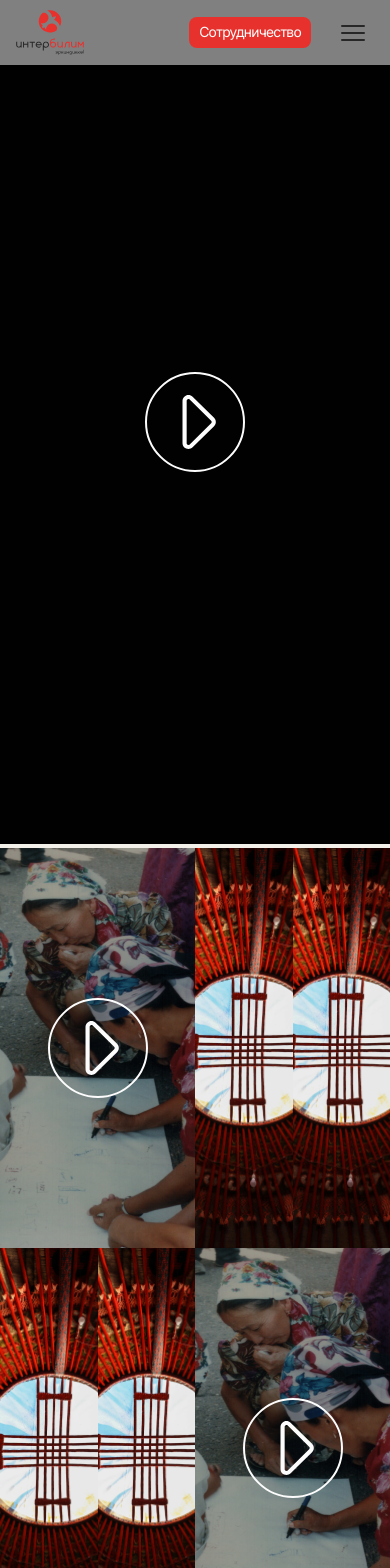
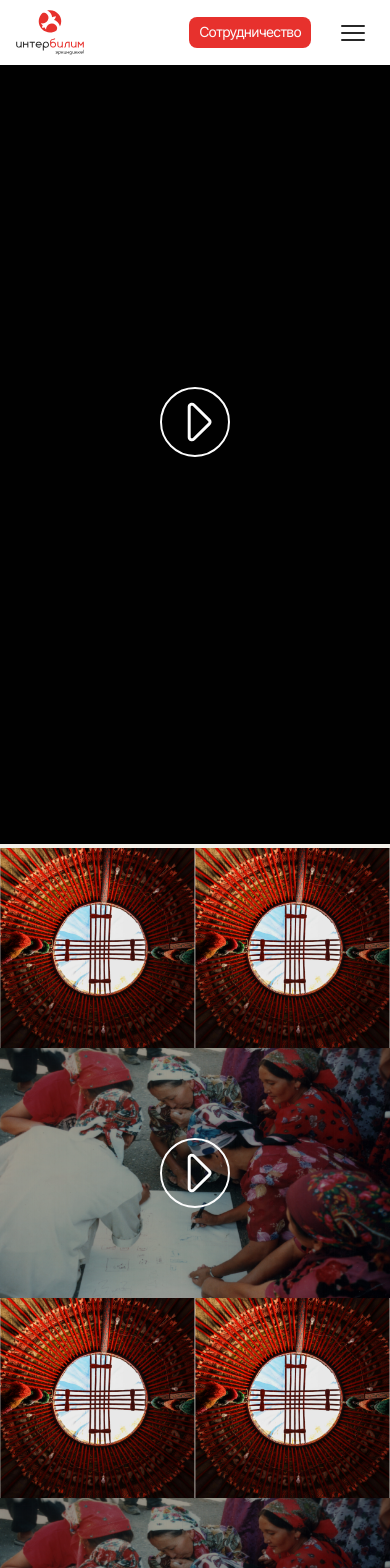
Before and after one commit to IsaRakhatbekov/interbilim, a Next.js app: page /gallery in a window 390 px wide. Shown: the top 1568 px of the page. Built offline with nearby package versions, Linux system fonts and the light colour scheme.

Commit message:
finished adaptive gallery page

```diff
--- a/src/app/gallery/page.module.scss
+++ b/src/app/gallery/page.module.scss
@@ -121,3 +121,65 @@
     }
   }
 }
+
+@media (max-width: 1200px) {
+  .gallery {
+    .imgWrapper,
+    .videoWrapper {
+      height: 300px;
+    }
+  }
+}
+
+@media (max-width: 991px) {
+  .gallery {
+    .imgWrapper,
+    .videoWrapper {
+      height: 200px;
+    }
+
+    .play {
+      width: 70px;
+      height: 70px;
+
+      & svg {
+        width: 25px !important;
+        height: 40px !important;
+      }
+    }
+  }
+}
+
+@media (max-width: 768px) {
+  .gallery {
+    .imgWrapper,
+    .videoWrapper {
+      height: 150px;
+    }
+  }
+}
+
+@media (max-width: 500px) {
+  .gallery {
+    .wrapper {
+      flex-direction: column;
+
+      &:nth-child(even) {
+        flex-direction: column-reverse;
+      }
+    }
+
+    .videoWrapper {
+      width: 100%;
+      height: 250px;
+    }
+
+    .imagesWrapper {
+      width: 100%;
+    }
+
+    .imgWrapper {
+      height: 200px;
+    }
+  }
+}
--- a/src/app/gallery/page.tsx
+++ b/src/app/gallery/page.tsx
@@ -9,9 +9,6 @@ import SwiperComponent from "./ui/SwiperComponent/SwiperComponent";
 
 const page = () => {
   return (
-    <>
-      <Header />
-      <main>
     <section className={styles.gallery}>
       <a
         className={styles.galleryHero}
@@ -196,9 +193,6 @@ const page = () => {
         <SwiperComponent />
       </div>
     </section>
-      </main>
-      <Footer />
-    </>
   );
 };
 
--- a/src/app/gallery/ui/SwiperComponent/SwiperComponent.module.scss
+++ b/src/app/gallery/ui/SwiperComponent/SwiperComponent.module.scss
@@ -21,3 +21,27 @@
     }
   }
 }
+
+@media (max-width: 1200px) {
+  .swiperContainer {
+    .slide {
+      height: 300px;
+    }
+  }
+}
+
+@media (max-width: 991px) {
+  .swiperContainer {
+    .slide {
+      height: 200px;
+    }
+  }
+}
+
+@media (max-width: 768px) {
+  .swiperContainer {
+    .slide {
+      height: 150px;
+    }
+  }
+}
--- a/src/app/gallery/ui/SwiperComponent/SwiperComponent.tsx
+++ b/src/app/gallery/ui/SwiperComponent/SwiperComponent.tsx
@@ -11,9 +11,17 @@ const SwiperComponent = () => {
   return (
     <div className={styles.swiperContainer}>
       <Swiper
-        slidesPerView={4}
+        slidesPerView={2}
         spaceBetween={20}
         loop={true}
+        breakpoints={{
+          768: {
+            slidesPerView: 3,
+          },
+          992: {
+            slidesPerView: 4,
+          },
+        }}
         className={styles.swiperWrapper}
       >
         <SwiperSlide>
--- a/src/components/Header/Header.module.scss
+++ b/src/components/Header/Header.module.scss
@@ -6,7 +6,7 @@
   margin: 0 auto;
   padding: 12px 0;
   transition: all 0.3s;
-  background-color: gray;
+  background-color: #fff;
 
   .nav {
     display: flex;
@@ -15,8 +15,8 @@
   }
 
   .logo {
-    width: 165px;
-    height: 110px;
+    width: 125px;
+    height: 70px;
     overflow: hidden;
     margin-right: 70px;
     transition: all 0.3s;
@@ -113,7 +113,6 @@
 
 .headerActive {
   z-index: 99;
-  background-color: #fff;
   box-shadow: 1px 0px 20px #010101;
 
   .logo {
```
Also changed, not shown: src/app/cooperation/ui/CooperationSection/CooperationSection.module.scss (+88 -0 lines). Lines whose indentation alone changed are shown as unchanged.
